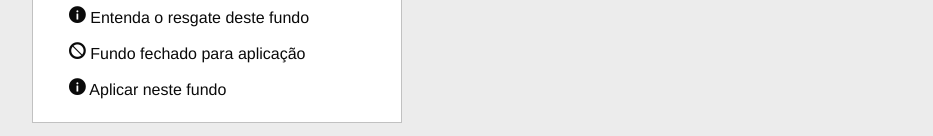
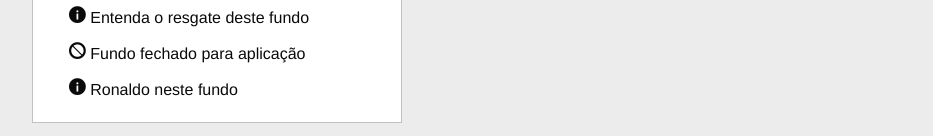
Before and after one commit to ronaldotj2002/prog-fundos, a Vue app in the folder Vue-CLI/projeto/: page / in a window 1280 px wide. Shown: the part 1130-1266 px from the top of the page, without its empty margins (23-956 px from the left). Built offline with nearby package versions, Linux system fonts and the light colour scheme; what vue-resource would draw is missing.

Commit message:
Branch - teste-quasar

```diff
--- a/Vue-CLI/projeto/src/components/Legends.vue
+++ b/Vue-CLI/projeto/src/components/Legends.vue
@@ -7,7 +7,7 @@
               <li><i class="fi-check molde"></i> Você já investe neste fundo</li>
               <li><i class="fi-info"></i>  Entenda o resgate deste fundo</li>
               <li><i class="fi-prohibited"></i> Fundo fechado para aplicação</li>
-              <li><i class="fi-info"></i> Aplicar neste fundo</li>
+              <li><i class="fi-info"></i> Ronaldo neste fundo</li>
             </ul>
           </div>
         </div>
```
